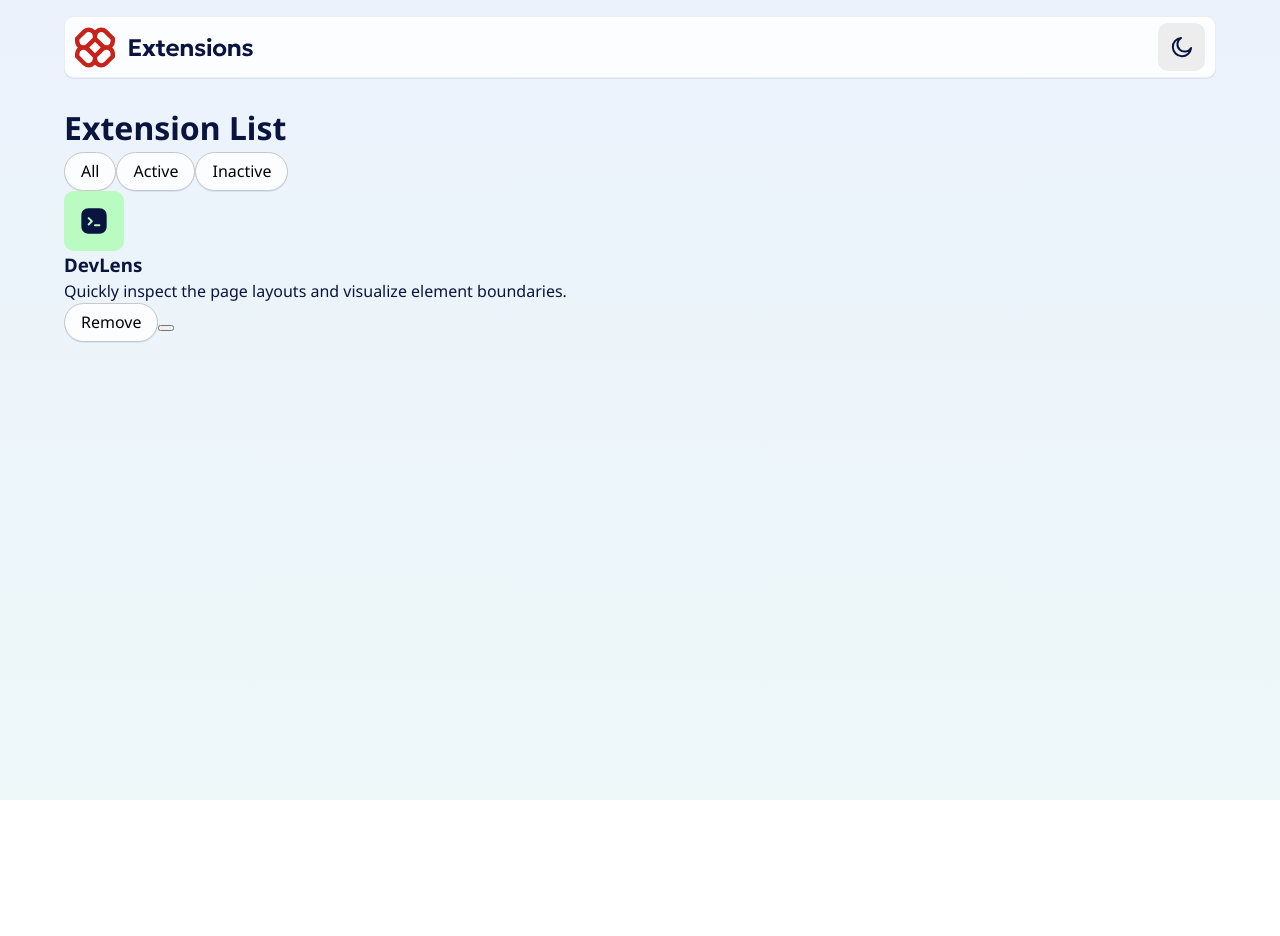
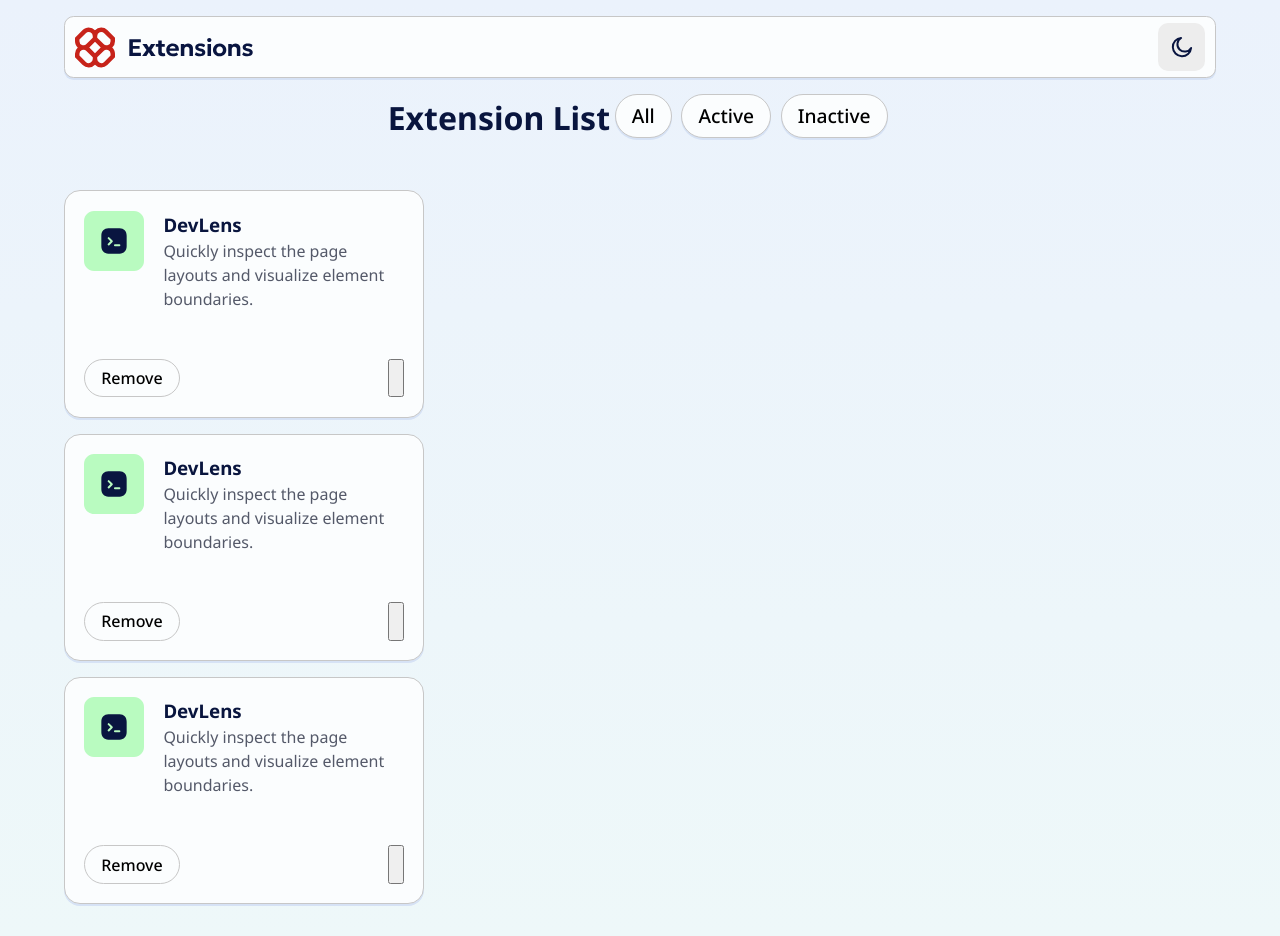
Before and after one commit to gilotin/-Frontend-Mentor-Browser-extension-manager-UI, a React (Vite) app in the folder Browser extension menager UI/: page / in a window 1280 px wide. Before the commit the page ends 800 px from the top, so only its background shows below. Built offline with nearby package versions, Linux system fonts and the light colour scheme.

Commit message:
feat(light-theme): adding more css to light theme

```diff
--- a/Browser extension menager UI/src/App.css
+++ b/Browser extension menager UI/src/App.css
@@ -1,6 +1,6 @@
 @font-face {
     font-family: 'Noto Sans';
-    src: url('../public/assets/fonts/NotoSans-VariableFont_wdth,wght.ttf') format('truetype');
+    src: url('../src/assets/fonts/NotoSans-VariableFont_wdth,wght.ttf') format('truetype');
     font-weight: 100 900;
     font-style: normal;
     font-display: swap;
@@ -8,7 +8,7 @@
 
 @font-face {
     font-family: 'Noto Sans';
-    src: url('../public/assets/fonts/NotoSans-Italic-VariableFont_wdth,wght.ttf') format('truetype');
+    src: url('../src/assets/fonts/NotoSans-Italic-VariableFont_wdth,wght.ttf') format('truetype');
     font-weight: 100 900;
     font-style: italic;
     font-display: swap;
@@ -39,8 +39,11 @@
 
     /* Border */
 
-    --border-shadow: 0 1px var(--neutral-200);
+    --border-shadow: 0 2px var(--neutral-200);
+    --border: 1px solid var(--neutral-300);
 
+    /* Margins */
+    --margin-bottom: 1rem
 }
 
 body {
@@ -53,31 +56,38 @@ body {
     padding: 1rem clamp(1rem, 5vw, 4rem);
 }
 
+/* Generic */
+
 .button {
     background: var(--neutral-0);
     border-radius: 4rem;
-    border: 1px solid var(--neutral-300);
+    border: var(--border);
     box-shadow: var(--border-shadow);
     cursor: pointer;
     padding: .4rem 1rem;
+    font-weight: 500;
 }
 
+.button:focus {
+    outline: 2px solid var(--red-700);
+}
 
-.extension__app {
-    /* border: 1px solid red; */
+/* Extension */
 
-}
+
+
+/* Top bar-menu */
 
 .top__bar {
     align-items: center;
     background-color: var(--light-gradient);
     background-color: var(--neutral-0);
     border-radius: .6rem;
-    border: 1px solid var(--neutral-100);
+    border: var(--border);
     box-shadow: var(--border-shadow);
     display: flex;
     justify-content: space-between;
-    margin-bottom: 1.6rem;
+    margin-bottom: var(--margin-bottom);
     padding: .4rem .6rem;
 }
 
@@ -88,3 +98,60 @@ body {
     box-shadow: none;
     padding: .8rem;
 }
+
+/* Filter bar-menu */
+
+.filter__bar {
+    margin-bottom: calc(var(--margin-bottom) * 2);
+    display: flex;
+    flex-wrap: wrap;
+    justify-content: center
+}
+
+.filter__header {
+    margin-bottom: var(--margin-bottom)
+}
+
+
+.filter__button {
+    margin-inline: .3rem;
+    font-size: 1.2rem;
+}
+
+.filter__button:active {
+    background-color: var(--red-700);
+    color: var(--neutral-0);
+}
+
+.extension__card {
+    border: var(--border);
+    box-shadow: var(--border-shadow);
+    border-radius: 1rem;
+    padding: 1.2rem;
+    background-color: var(--neutral-0);
+    display: grid;
+    margin-bottom: var(--margin-bottom);
+    /* MUST USE GRID here this is just for now!!! */
+    max-width: 360px;
+}
+
+.card__info {
+    display: flex;
+    justify-content: space-between;
+    align-items: start;
+    gap: 1.2rem;
+    margin-bottom: calc(var(--margin-bottom) * 3);
+}
+
+.card__description-group>p {
+    color: var(--neutral-600);
+}
+
+.card__menu {
+    display: flex;
+    justify-content: space-between;
+}
+
+.card__button {
+    box-shadow: none;
+}
--- a/Browser extension menager UI/src/App.tsx
+++ b/Browser extension menager UI/src/App.tsx
@@ -41,6 +41,46 @@ function App() {
                     <button className="button__toggle card__button "></button>
                 </div>
             </article>
+            <article className="extension__card">
+                <section className="card__info">
+                    <img
+                        src="./src/assets/images/logo-console-plus.svg"
+                        alt=""
+                        className="card__logo"
+                    />
+                    <div className="card__description-group">
+                        <h3 className="card__name">DevLens</h3>
+
+                        <p className="card__description">
+                            Quickly inspect the page layouts and visualize element boundaries.
+                        </p>
+                    </div>
+                </section>
+                <div className="card__menu">
+                    <button className="button card__button">Remove</button>
+                    <button className="button__toggle card__button "></button>
+                </div>
+            </article>
+            <article className="extension__card">
+                <section className="card__info">
+                    <img
+                        src="./src/assets/images/logo-console-plus.svg"
+                        alt=""
+                        className="card__logo"
+                    />
+                    <div className="card__description-group">
+                        <h3 className="card__name">DevLens</h3>
+
+                        <p className="card__description">
+                            Quickly inspect the page layouts and visualize element boundaries.
+                        </p>
+                    </div>
+                </section>
+                <div className="card__menu">
+                    <button className="button card__button">Remove</button>
+                    <button className="button__toggle card__button "></button>
+                </div>
+            </article>
         </div>
     );
 }
```
